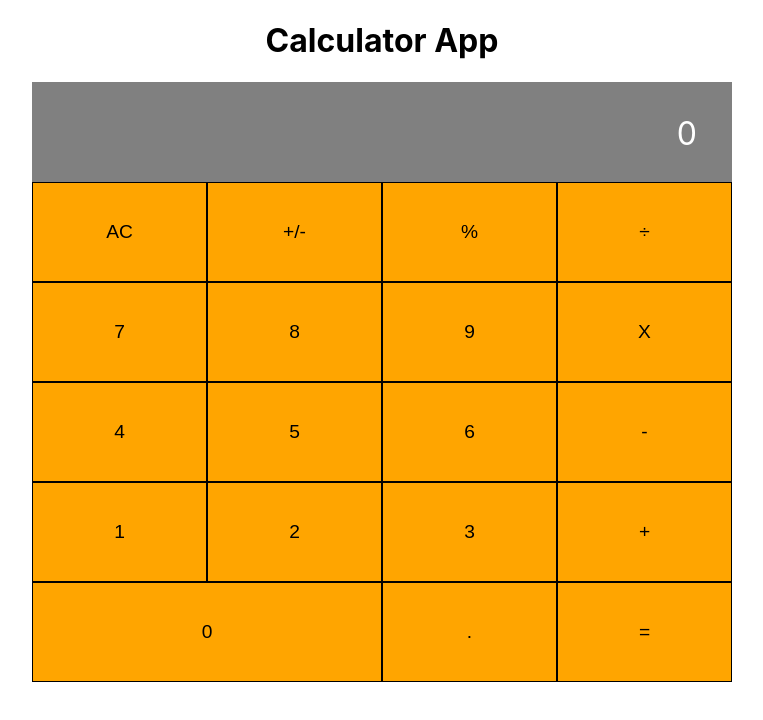
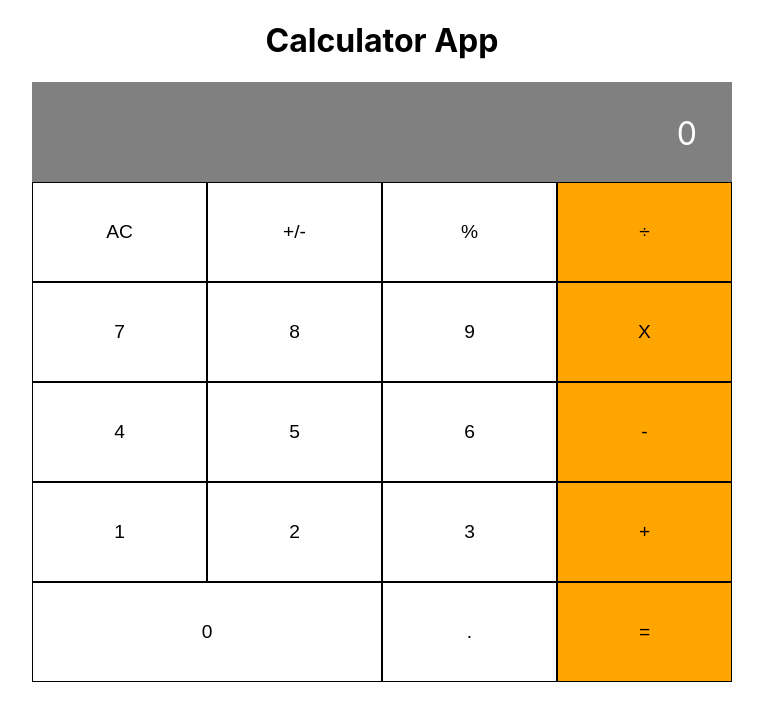
Before and after one commit to truetechcode/calculator, a React (Create React App) app: page / in a window 1280 px wide. Shown: the top 720 px of the page, without its empty margins (258-1021 px from the left). Built offline with nearby package versions, Linux system fonts and the light colour scheme.

Commit message:
added styles to components

```diff
--- a/src/components/Button.js
+++ b/src/components/Button.js
@@ -5,7 +5,7 @@ import "../styles/Button.css";
 
 function Button(props) {
   let wide = props.wide && 'wide'
-  let color = props.color ? props.color : 'orange'
+  let color = props.color ? props.color : 'white'
   return (
     <button className={`${color} ${wide}`}>{props.name}</button>
   )
--- a/src/components/ButtonPanel.js
+++ b/src/components/ButtonPanel.js
@@ -7,11 +7,11 @@ class ButtonPanel extends Component {
   render() {
     return (
       <div className='button-panel'>
-        <div className='row'><Button name='AC' /> <Button name='+/-' /> <Button name='%' /> <Button name='÷' /></div>
-        <div className='row'><Button name='7' /> <Button name='8' /> <Button name='9' /> <Button name='X' /></div>
-        <div className='row'><Button name='4' /> <Button name='5' /> <Button name='6' /> <Button name='-' /></div>
-        <div className='row'><Button name='1' /> <Button name='2' /> <Button name='3' /> <Button name='+' /></div>
-        <div className='row'><Button color='' wide={true} name='0' /> <Button name='.' /> <Button name='=' /></div>
+        <div className='row'><Button name='AC' /> <Button name='+/-' /> <Button name='%' /> <Button color='orange' name='÷' /></div>
+        <div className='row'><Button name='7' /> <Button name='8' /> <Button name='9' /> <Button color='orange' name='X' /></div>
+        <div className='row'><Button name='4' /> <Button name='5' /> <Button name='6' /> <Button color='orange' name='-' /></div>
+        <div className='row'><Button name='1' /> <Button name='2' /> <Button name='3' /> <Button color='orange' name='+' /></div>
+        <div className='row'><Button wide={true} name='0' /> <Button name='.' /> <Button color='orange' name='=' /></div>
       </div>
     )
   }
--- a/src/styles/Button.css
+++ b/src/styles/Button.css
@@ -15,3 +15,7 @@ button {
 .orange {
   background-color: orange;
 }
+
+.white {
+  background-color: white;
+}
```
